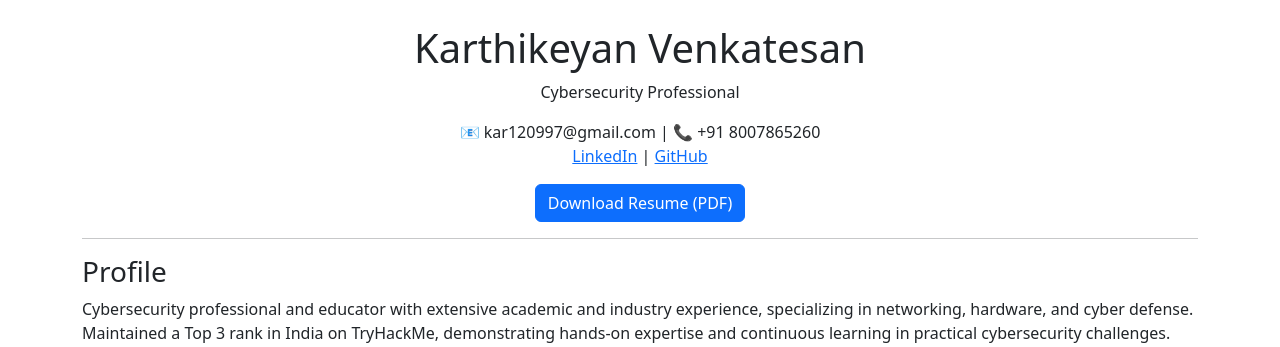
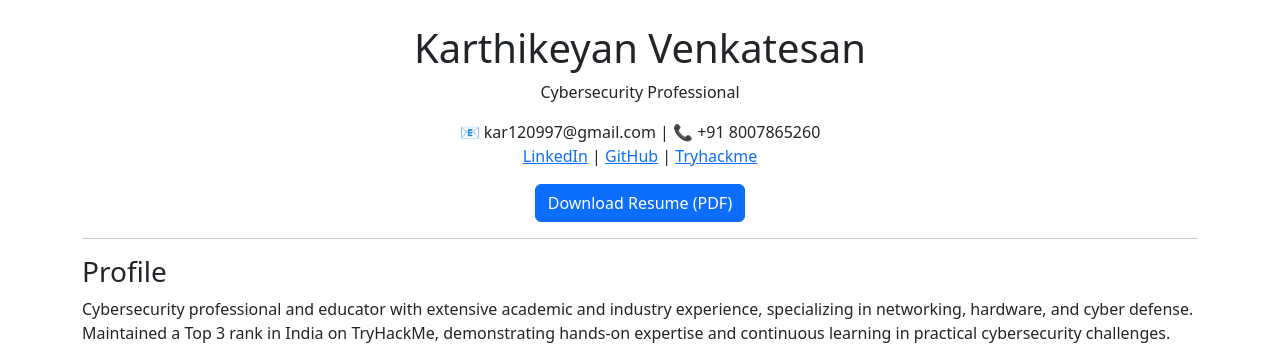
Before and after one commit to vkarthikeyan12/resume-flask, a Flask app: page / in a window 1280 px wide. Shown: the top 347 px of the page. Run offline with Flask 3, Linux system fonts and the light colour scheme.

Commit message:
Update resume.html

```diff
--- a/templates/resume.html
+++ b/templates/resume.html
@@ -15,7 +15,8 @@
     <p>
       📧 kar120997@gmail.com | 📞 +91 8007865260 <br>
       <a href="https://www.linkedin.com/in/karthikeyan-venkatesan/" target="_blank">LinkedIn</a> |
-      <a href="https://github.com/vkarthikeyan12" target="_blank">GitHub</a>
+      <a href="https://github.com/vkarthikeyan12" target="_blank">GitHub</a> |
+      <a href="https://tryhackme.com/p/anony" target="_blank">Tryhackme</a>
     </p>
     <a href="/download" class="btn btn-primary">Download Resume (PDF)</a>
   </div>
```
